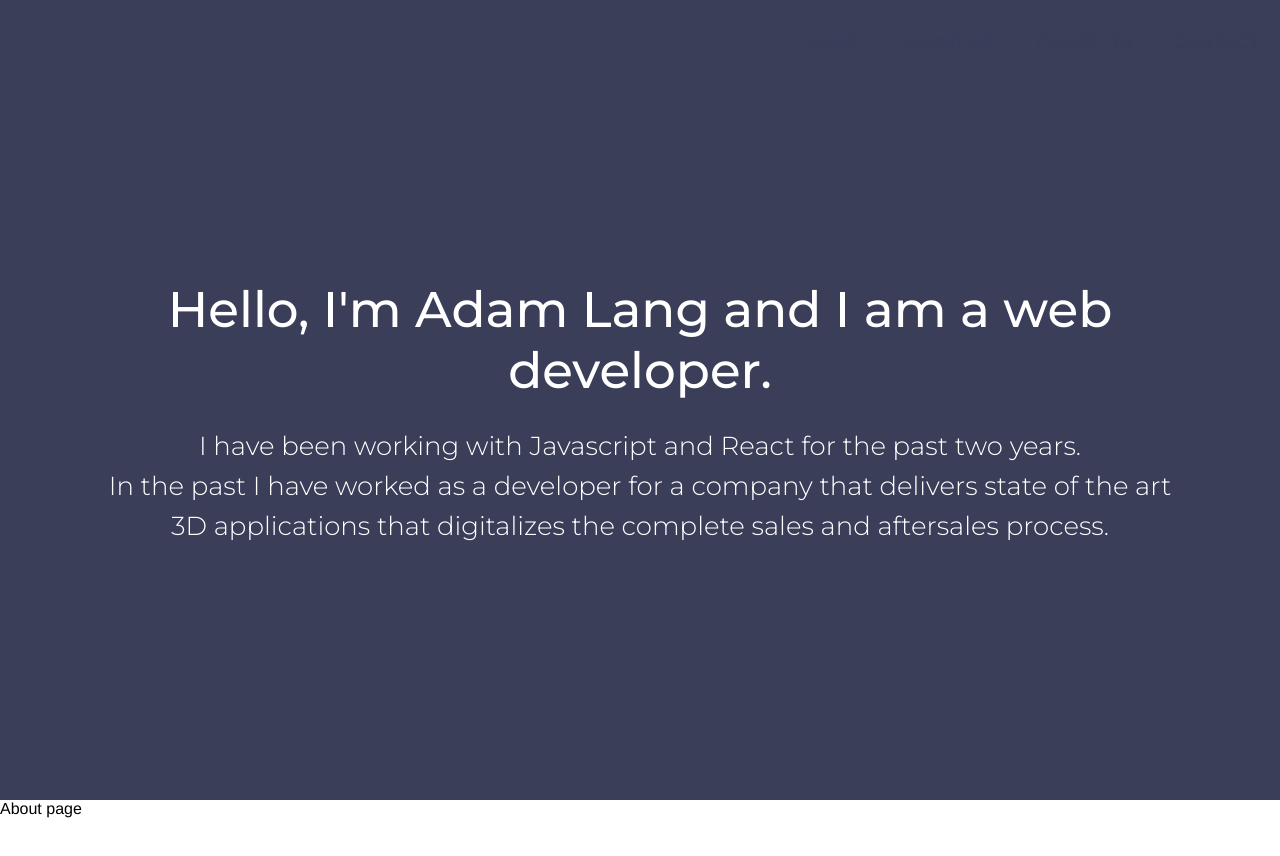
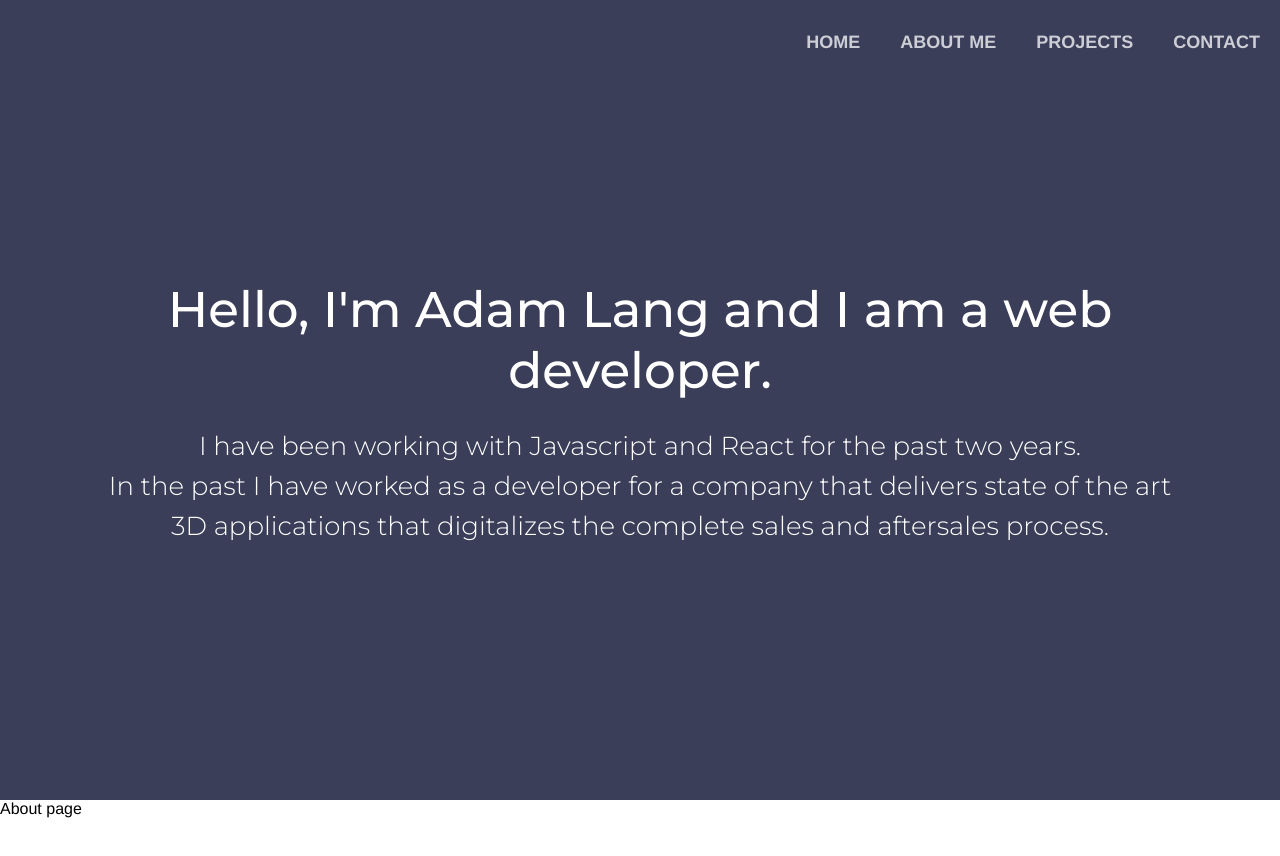
Before and after one commit to adamLangsti/Website, a React (Create React App) app: page / in a window 1280 px wide. Shown: the top 856 px of the page. Built offline with nearby package versions, Linux system fonts and the light colour scheme.

Commit message:
fix: fixed styling on navlinks

```diff
--- a/src/css/navbar.css
+++ b/src/css/navbar.css
@@ -28,7 +28,7 @@
     font-size: 18px;
     text-transform: uppercase;
     text-decoration: none;
-    color: var(--primary-color);
+    color: var(--text-color);
     margin: 0px 20px;
     display: inline-block;
     position: relative;
```
